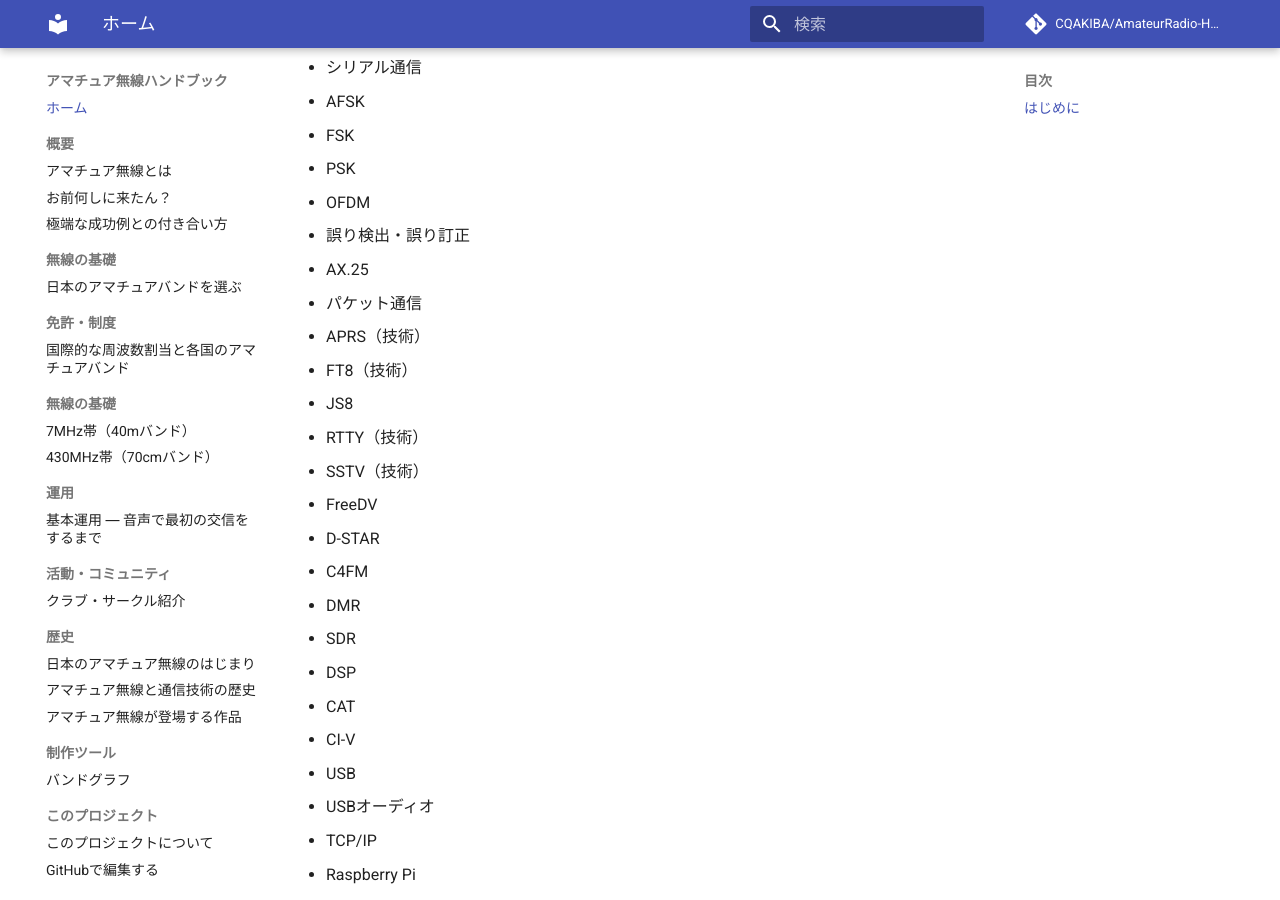
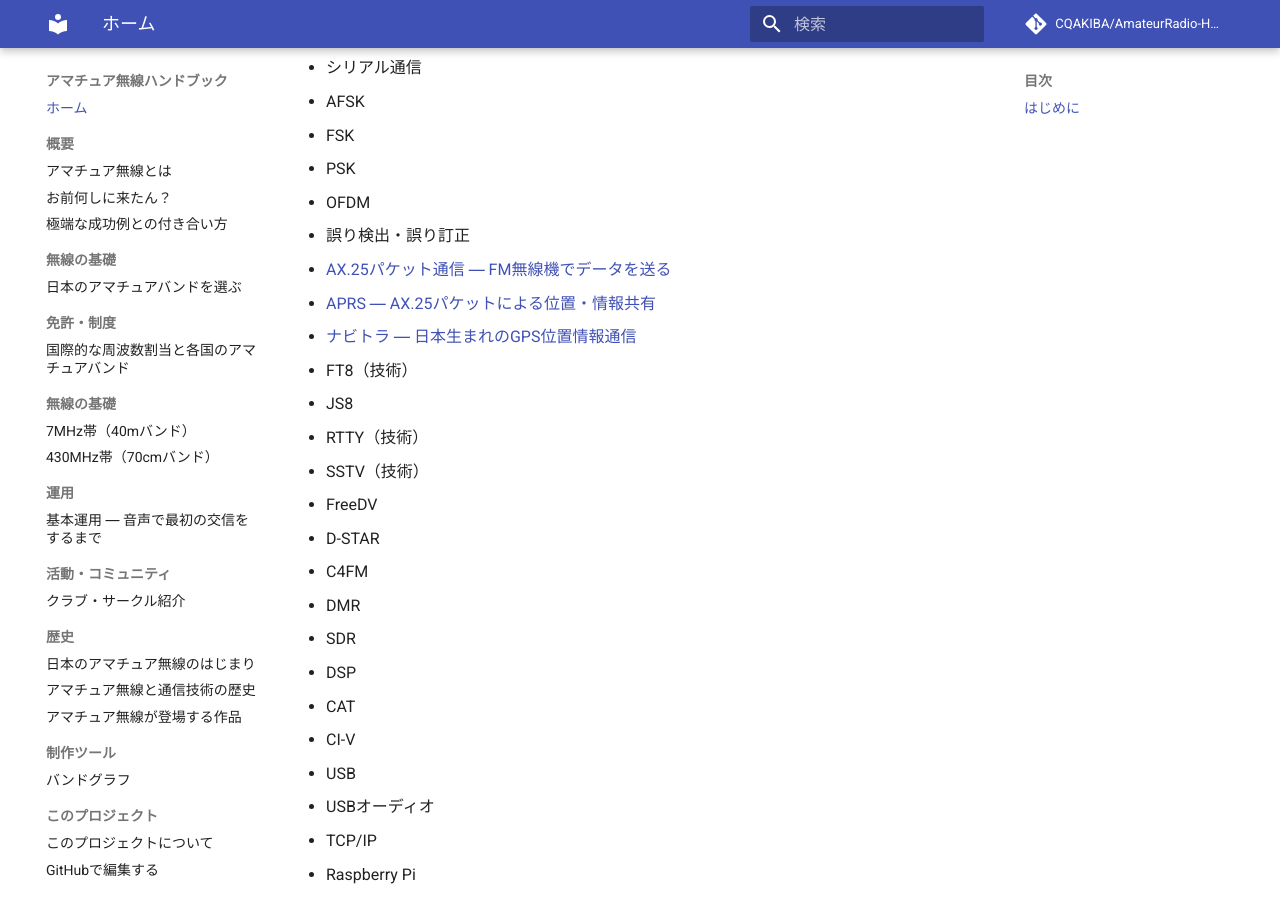
Before and after one commit to CQAKIBA/AmateurRadio-Handbook, an MkDocs documentation site: the page built from docs/index.md, in a window 1280 px wide and 900 px high, scrolled down 10000 px. Built offline with MkDocs 1.6.1 and Material for MkDocs 9.7.7, drawn with Linux system fonts in a browser that asks for light colours; comment, search, counter and statistics services are not loaded; some of the changed text lies outside the part shown.

Commit message:
docs: 仮目次の第7章にAX.25・APRS・ナビトラの記事を接続

```diff
--- a/docs/index.md
+++ b/docs/index.md
@@ -311,9 +311,9 @@
 - PSK
 - OFDM
 - 誤り検出・誤り訂正
-- AX.25
-- パケット通信
-- APRS（技術）
+- [AX.25パケット通信 ― FM無線機でデータを送る](07_デジタル通信・コンピュータ/AX25パケット.md)
+- [APRS ― AX.25パケットによる位置・情報共有](07_デジタル通信・コンピュータ/APRS.md)
+- [ナビトラ ― 日本生まれのGPS位置情報通信](07_デジタル通信・コンピュータ/ナビトラ.md)
 - FT8（技術）
 - JS8
 - RTTY（技術）
```
Also changed, not shown: other parts of docs/index.md (+1 -1 lines).
